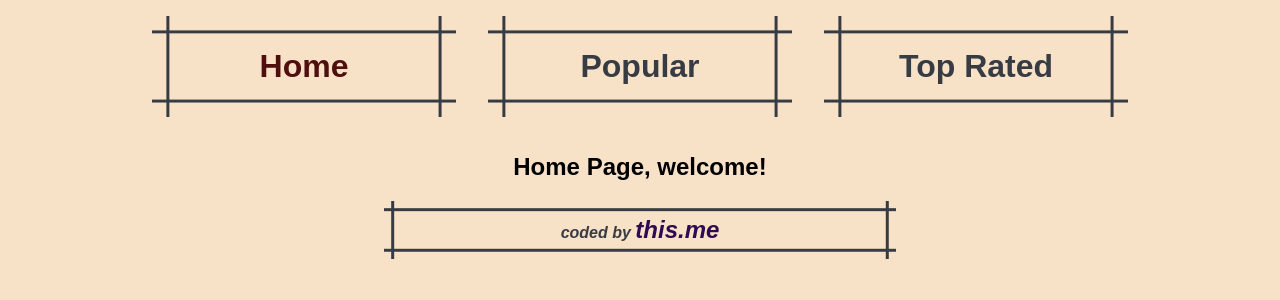
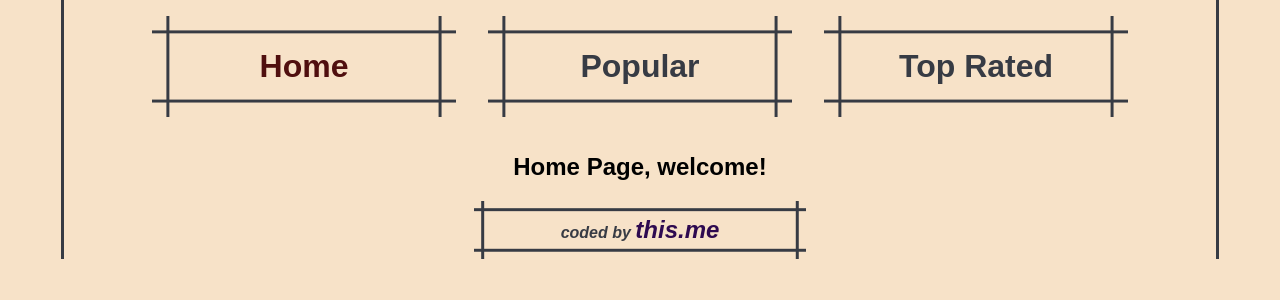
Before and after one commit to evariste1963/moviedb, a SvelteKit app: page / in a window 1280 px wide. Shown: the top 300 px of the page. Built offline with nearby package versions, Linux system fonts and the light colour scheme.

Commit message:
layout again

```diff
--- a/src/app.css
+++ b/src/app.css
@@ -4,11 +4,12 @@
 body {
 	margin: 0 auto;
 	top:0;
-	max-width: 100%;
+	max-width: 90%;
 	height: 100%;
 	text-align: center;
 	background-color: rgb(247, 226, 200);
-
+	border-left: 3px solid #373b44;
+	border-right: 3px solid #373b44;
 	/*align-items: center;
     justify-content: center;*/
 }
--- a/src/routes/+layout.svelte
+++ b/src/routes/+layout.svelte
@@ -58,8 +58,8 @@
 	footer {
 		/*position: fixed;*/
 		margin: 1rem auto;
-		/*bottom: 0;*/
-		width: 100%;
+		bottom: 1rem;
+		width: 80%;
 		text-align: center;
 		color: black;
 		font-weight: bolder;
```
